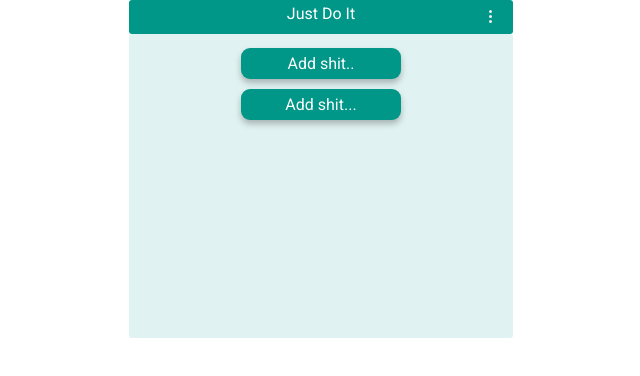
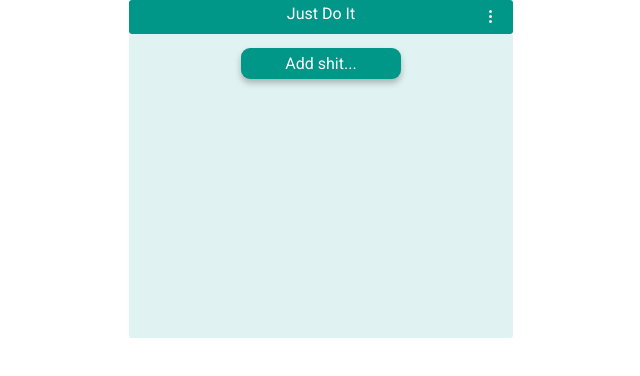
Before and after one commit to DGiannaris/react_crush, a React (Create React App) app: page / in a window 1280 px wide. Shown: the top 376 px of the page, without its empty margins (319-959 px from the left). Built offline with nearby package versions, Linux system fonts and the light colour scheme.

Commit message:
map over state (on commas) to get list components

```diff
--- a/src/Header.js
+++ b/src/Header.js
@@ -1,49 +1,39 @@
 import React, {useState} from 'react';
-import { PropTypes } from 'react';
 import './Header.css';
 import TodoList from './TodoList.js';
 import MenuButton from './MenuButton.js';
 import Input from './Input.js';
 
 
-class Header extends React.Component {
-  constructor(props) {
-    super(props);
-    this.state={
-      value:'',
-      inputVisibility:false
-    }
+function Header(){
 
-    this.handleVal = this.handleVal.bind(this);
-    this.handleClick = this.handleClick.bind(this);
-  }
+    const [value,setValue]=useState('');
+    const [inputVisibility,setInputVisibility]=useState(false);
 
+      let handleClick=()=>{
+        setInputVisibility(!inputVisibility);
+      }
 
+      let handleVal=(value)=>{
+        setValue(value);
+      }
 
-handleVal(val){
-  this.setState({value:val});
-}
+let todos=value.split(',');
 
-
-  handleClick(){
-    this.setState({inputVisibility:!this.state.inputVisibility});
-
-}
-  render() {
 
    return (
 
       <div className = "Header" >
-      <div className = "header-text" > Just Do It < /div>
-      <TodoList / >
-      < MenuButton handleClick = {this.handleClick} / >
-      {this.state.inputVisibility === true ? < Input / > : null}
+        <div className = "header-text" > Just Do It < /div>
+          <TodoList todos={todos}/ >
+          < MenuButton handleClick = {handleClick} / >
+          {inputVisibility === true ? < Input handleval={handleVal} / > : null}
       </div>
 
     );
 
 
   }
-}
+
 
 export default Header;
--- a/src/Input.js
+++ b/src/Input.js
@@ -2,7 +2,7 @@ import React from 'react';
 import './Input.css';
 import {useSpring, animated} from 'react-spring';
 
-function Input() {
+function Input(props) {
 //todo oneday
 // let expandHeight=(el)=>{
 //
@@ -13,10 +13,14 @@ const anim = useSpring({
   opacity: 1,
   from: { opacity: 0 },
 });
+
+
+
   return (
     <animated.div  style={anim} className = "Input" >
     <input className = 'InputBox'
     type = "text"
+    onChange={event=>props.handleval(event.target.value)}
     placeholder = "  Watcha gonna do?"/>
 
     </animated.div>
--- a/src/MenuButton.js
+++ b/src/MenuButton.js
@@ -1,20 +1,12 @@
 import React from 'react';
-import { PropTypes } from 'react';
-
 import './MenuButton.css';
 
+function MenuButton(props){
 
-class MenuButton extends React.Component {
-  constructor(props) {
-    super(props);
-  }
-
-
-  render() {
     return (
 
     <div className = "MenuButton" >
-      <div className = "Button"  onClick = {this.props.handleClick} >
+      <div className = "Button"  onClick = {props.handleClick} >
         <ul className = "Fakelist" >
           <li className = "Dots" > < /li>
           <li className = "Dots" > < /li>
@@ -26,6 +18,6 @@ class MenuButton extends React.Component {
       </div>
     );
   }
-}
+
 
 export default MenuButton;
--- a/src/TodoList.js
+++ b/src/TodoList.js
@@ -2,13 +2,25 @@ import React from 'react';
 
 import './TodoList.css';
 
-function TodoList() {
+function TodoList(props) {
+
+
+
+const items =props.todos.map((i,ind) =>{
+  if(i!==''){
+    return(
+      <li className="item" key={i+ind.toString()}>
+        <div className="item-box">{i}</div>
+      </li> )
+  }
+});
+
   return (
 
     <div className="todoList">
       <div className="listbox">
       <ul  className="list">
-          <li className="item"><div className="item-box">Add shit..</div></li>
+            {items}
             <li className="item"><div className="item-box">Add shit...</div></li>
       </ul>
       </div>
```
